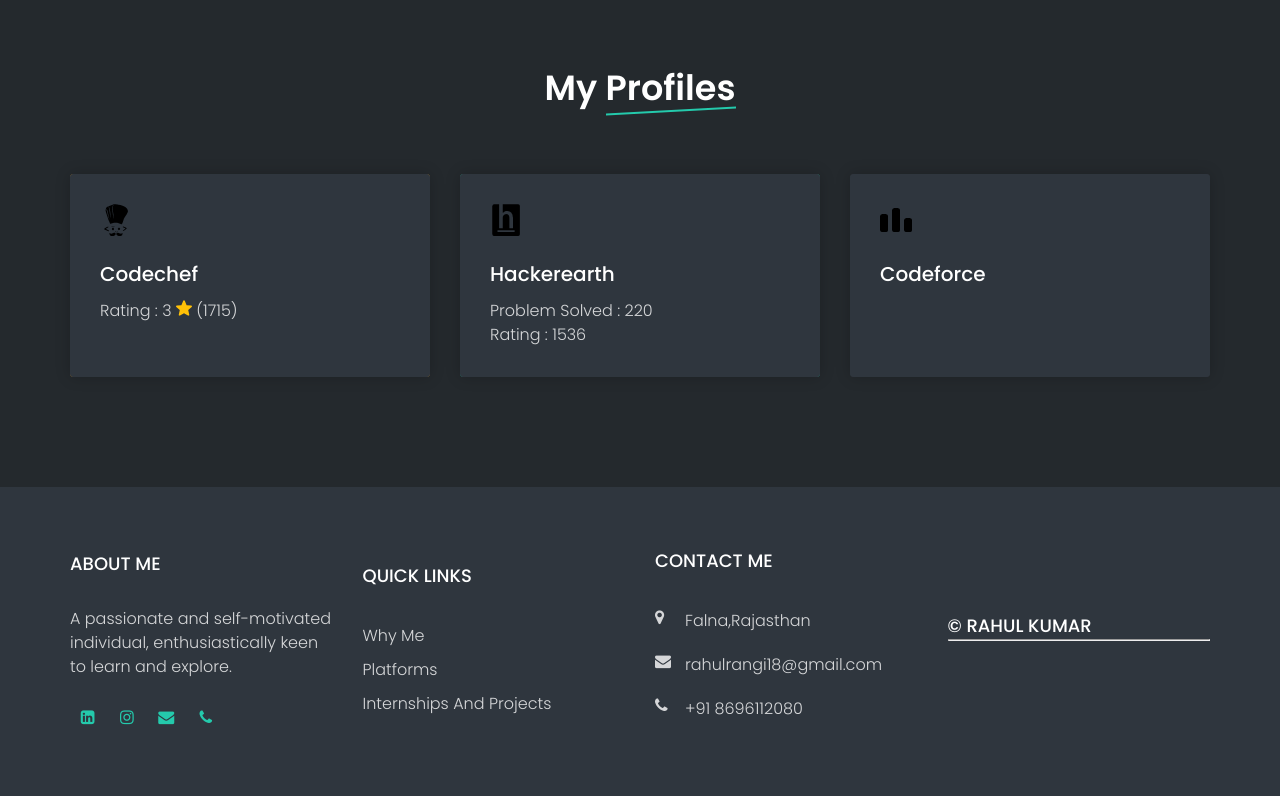
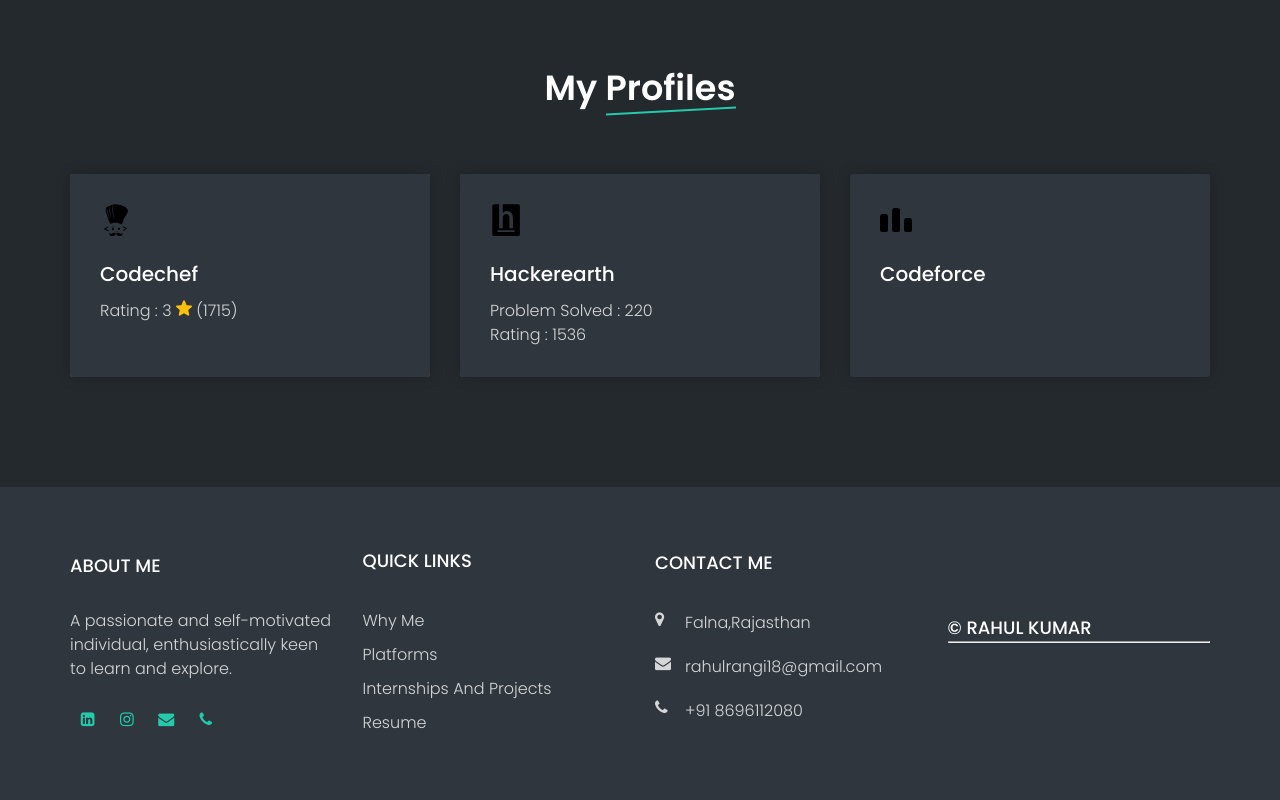
Before and after one commit to rahulrangi18/My_Portfolio, a plain HTML site: page index.html in a window 1280 px wide. Shown: the part 1971-2771 px from the top of the page. Drawn offline with Linux system fonts and the light colour scheme.

Commit message:
Update index.html

```diff
--- a/index.html
+++ b/index.html
@@ -226,6 +226,7 @@
 				<li><a href="#why_us">Why me</a></li>
 				<li><a href="#contacts">Platforms</a></li>
 				<li><a href="#work">Internships and Projects</a></li>
+				<li><a href="https://drive.google.com/file/d/1btngewmwEInPEFQ9aJIJl9N96o319AtW/view?usp=sharing" target="_blank">Resume</a></li>
 				</ul>
 			</div>
 
```
